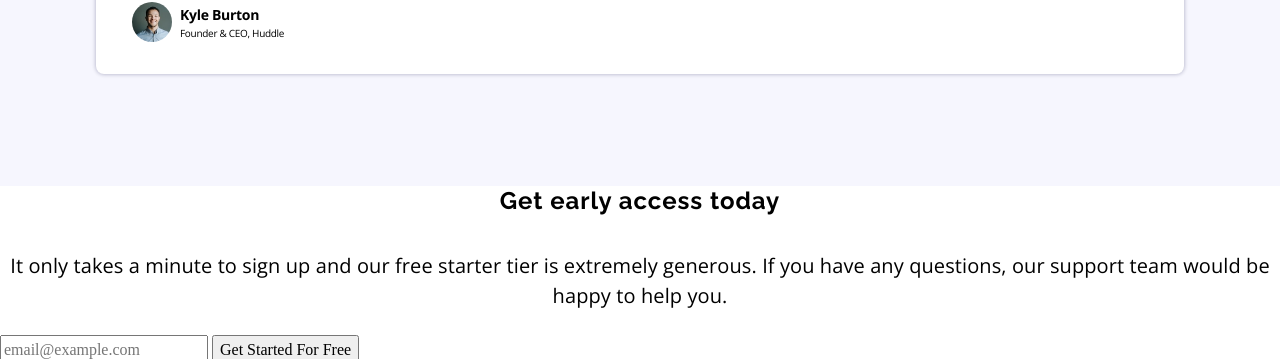
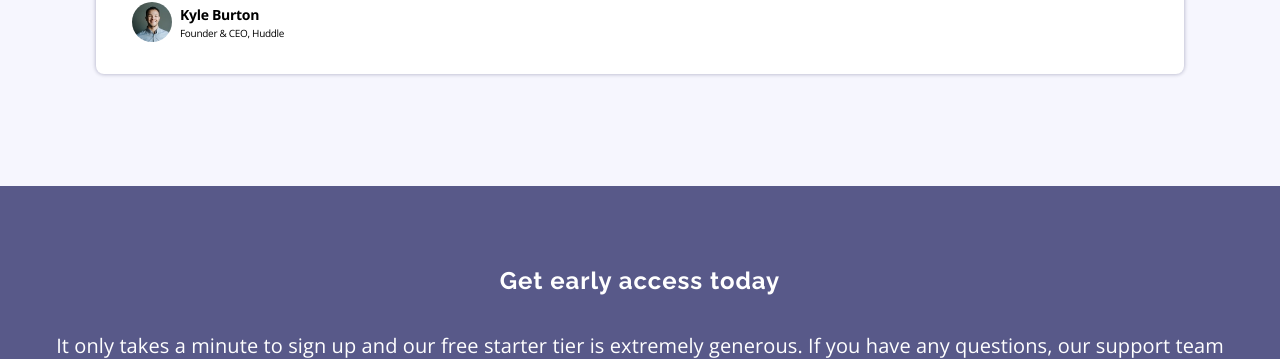
Before and after one commit to abizmo/fylo-landing-page-with-two-column-layout, a plain HTML site: page index.html in a window 1280 px wide. Shown: the part 2928-3287 px from the top of the page. Drawn offline with nearby package versions, Linux system fonts and the light colour scheme.

Commit message:
Add cta section

```diff
--- a/index.html
+++ b/index.html
@@ -68,15 +68,15 @@
         </div>
       </blockquote>
     </section>
-    <section id="cta">
+    <section id="cta" class="text-white">
       <h2 class="text-centered wide">Get early access today</h2>
       <p class="text-centered">
         It only takes a minute to sign up and our free starter tier is extremely generous.
         If you have any questions, our support team would be happy to help you.
       </p>
       <form class="small">
-        <input type="email" name="email" id="email" placeholder="email@example.com" />
-        <button type="submit">Get Started For Free</button>
+        <input type="email" class="input-2" name="email" id="email" placeholder="email@example.com" />
+        <button class="caption-2 text-white" type="submit">Get Started For Free</button>
       </form>
     </section>
   </main>
--- a/scss/base/_global.scss
+++ b/scss/base/_global.scss
@@ -26,17 +26,31 @@ p {
 }
 
 .input-1 {
+  font-family: var(--ff-secondary);
   font-size: var(--fs-400);
   font-weight: var(--fw-400);
   letter-spacing: 0.013em;
   line-height: normal;
 }
 
+.input-2 {
+  @extend .input-1;
+  font-size: var(--fs-200);
+  letter-spacing: 0.02em;
+}
+
 .caption-1 {
+  font-family: var(--ff-secondary);
   font-size: var(--fs-500);
   font-weight: var(--fw-700);
   letter-spacing: 0.01em;
   line-height: normal;
+}
+
+.caption-2 {
+  @extend .caption-1;
+  font-size: var(--fs-200);
+  letter-spacing: 0.02em;
 }
 
 .link {
--- a/scss/base/_utilities.scss
+++ b/scss/base/_utilities.scss
@@ -5,3 +5,7 @@
 .wide {
   letter-spacing: 0.04em;
 }
+
+.text-white {
+  color: white;
+}
--- /dev/null
+++ b/scss/components/_cta.scss
@@ -0,0 +1,31 @@
+#cta {
+  background-color: var(--clr-primary-700);
+  padding-bottom: 6.25rem;
+  padding-left: 3rem;
+  padding-right: 3rem;
+  padding-top: 5rem;
+
+  & form {
+    display: flex;
+    flex-direction: column;
+    gap: .75rem;
+    margin-left: auto;
+    margin-right: auto;
+    margin-top: 2.25rem;
+    max-width: 21.75rem;
+
+    & input {
+      border-radius: .25rem;
+      box-shadow: 0 0 .25rem var(--clr-primary-900-a);
+      padding: 1rem .75rem;
+    }
+
+    & button {
+      background-color: var(--clr-accent-400);
+      border: none;
+      border-radius: .25rem;
+      box-shadow: 0 0 .25rem var(--clr-primary-900-a);
+      padding: 1rem;
+    }
+  }
+}
--- a/scss/index.scss
+++ b/scss/index.scss
@@ -5,3 +5,4 @@
 @import 'components/header';
 @import 'components/hero';
 @import 'components/features';
+@import 'components/cta';
```
Also changed, not shown: css/index.css, 1 other file.
